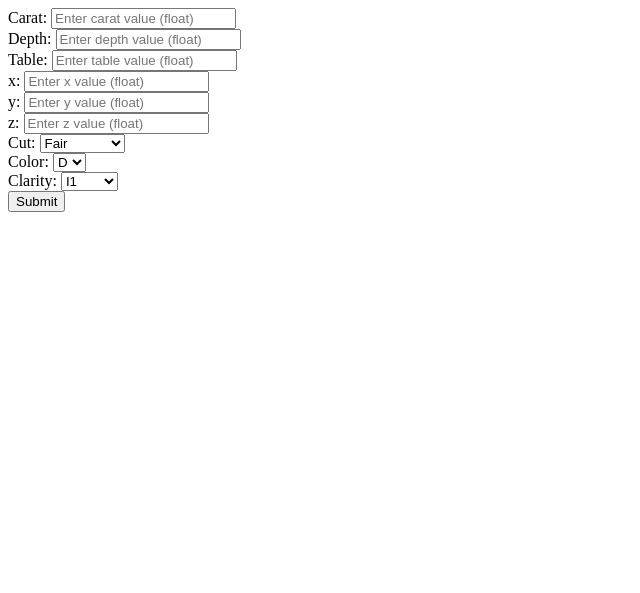
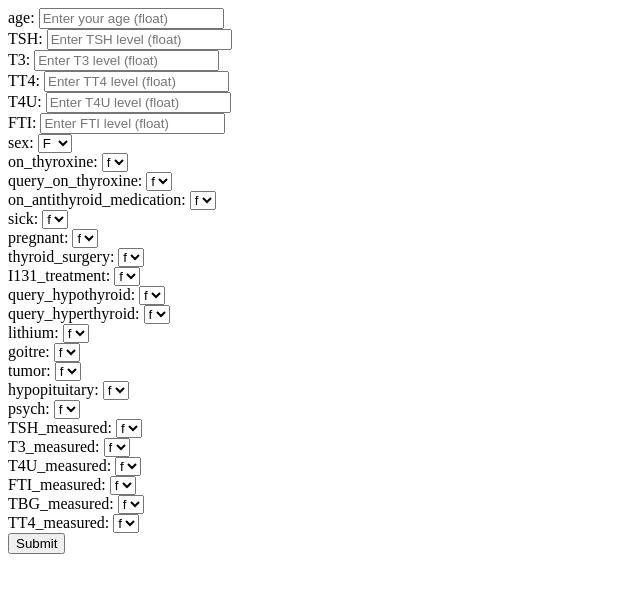
Before and after one commit to ambikagovindan/Hypothyroid_detection_ANN, a Flask app: page /predict in a window 1280 px wide. Shown: the top 593 px of the page, without its empty margins (0-640 px from the left). Run offline with Flask 3, Linux system fonts and the light colour scheme.

Commit message:
'app.py'

```diff
--- a/templates/form.html
+++ b/templates/form.html
@@ -2,70 +2,200 @@
 <body>
 <form action="{{url_for('predict_datapoint')}}" method="POST">
     <div class="form-group">
-        <label for="carat">Carat:</label>
-        <input type="text" id="carat" name="carat" placeholder="Enter carat value (float)">
+        <label for="age">age:</label>
+        <input type="text" id="age" name="age" placeholder="Enter your age (float)">
     </div>
 
     <div class="form-group">
-        <label for="depth">Depth:</label>
-        <input type="text" id="depth" name="depth" placeholder="Enter depth value (float)">
+        <label for="TSH">TSH:</label>
+        <input type="text" id="TSH" name="TSH" placeholder="Enter TSH level (float)">
     </div>
 
     <div class="form-group">
-        <label for="table">Table:</label>
-        <input type="text" id="table" name="table" placeholder="Enter table value (float)">
+        <label for="T3">T3:</label>
+        <input type="text" id="T3" name="T3" placeholder="Enter T3 level (float)">
     </div>
 
     <div class="form-group">
-        <label for="x">x:</label>
-        <input type="text" id="x" name="x" placeholder="Enter x value (float)">
+        <label for="TT4">TT4:</label>
+        <input type="text" id="TT4" name="TT4" placeholder="Enter TT4 level (float)">
     </div>
 
     <div class="form-group">
-        <label for="y">y:</label>
-        <input type="text" id="y" name="y" placeholder="Enter y value (float)">
+        <label for="T4U">T4U:</label>
+        <input type="text" id="T4U" name="T4U" placeholder="Enter T4U level (float)">
     </div>
 
     <div class="form-group">
-        <label for="z">z:</label>
-        <input type="text" id="z" name="z" placeholder="Enter z value (float)">
+        <label for="FTI">FTI:</label>
+        <input type="text" id="FTI" name="FTI" placeholder="Enter FTI level (float)">
     </div>
 
 <div class="form-group">
-  <label for="cut">Cut:</label>
-  <select id="cut" name="cut">
-    <option value="Fair">Fair</option>
-    <option value="Good">Good</option>
-    <option value="Very Good">Very Good</option>
-    <option value="Premium">Premium</option>
-    <option value="Ideal">Ideal</option>
+  <label for="sex">sex:</label>
+  <select id="sex" name="sex">
+    <option value="F">F</option>
+    <option value="M">M</option>
   </select>
 </div>
 
 <div class="form-group">
-  <label for="color">Color:</label>
-  <select id="color" name="color">
-    <option value="D">D</option>
-    <option value="E">E</option>
-    <option value="F">F</option>
-    <option value="G">G</option>
-    <option value="H">H</option>
-    <option value="I">I</option>
-    <option value="J">J</option>
+  <label for="on_thyroxine">on_thyroxine:</label>
+  <select id="on_thyroxine" name="on_thyroxine">
+    <option value="f">f</option>
+    <option value="t">t</option>
   </select>
 </div>
 
 <div class="form-group">
-  <label for="clarity">Clarity:</label>
-  <select id="clarity" name="clarity">
-    <option value="I1">I1</option>
-    <option value="SI2">SI2</option>
-    <option value="SI1">SI1</option>
-    <option value="VS2">VS2</option>
-    <option value="VS1">VS1</option>
-    <option value="VVS2">VVS2</option>
-    <option value="VVS1">VVS1</option>
-    <option value="IF">IF</option>
+  <label for="query_on_thyroxine">query_on_thyroxine:</label>
+  <select id="query_on_thyroxine" name="query_on_thyroxine">
+    <option value="f">f</option>
+    <option value="t">t</option>
+  </select>
+</div>
+
+<div class="form-group">
+  <label for="on_antithyroid_medication">on_antithyroid_medication:</label>
+  <select id="on_antithyroid_medication" name="on_antithyroid_medication">
+    <option value="f">f</option>
+    <option value="t">t</option>
+  </select>
+</div>
+
+<div class="form-group">
+  <label for="sick">sick:</label>
+  <select id="sick" name="sick">
+    <option value="f">f</option>
+    <option value="t">t</option>
+  </select>
+</div>
+
+<div class="form-group">
+  <label for="pregnant">pregnant:</label>
+  <select id="pregnant" name="pregnant">
+    <option value="f">f</option>
+    <option value="t">t</option>
+  </select>
+</div>
+
+<div class="form-group">
+  <label for="thyroid_surgery">thyroid_surgery:</label>
+  <select id="thyroid_surgery" name="thyroid_surgery">
+    <option value="f">f</option>
+    <option value="t">t</option>
+  </select>
+</div>
+
+<div class="form-group">
+  <label for="I131_treatment">I131_treatment:</label>
+  <select id="I131_treatment" name="I131_treatment">
+    <option value="f">f</option>
+    <option value="t">t</option>
+  </select>
+</div>
+
+<div class="form-group">
+  <label for="query_hypothyroid">query_hypothyroid:</label>
+  <select id="query_hypothyroid" name="query_hypothyroid">
+    <option value="f">f</option>
+    <option value="t">t</option>
+  </select>
+</div>
+
+<div class="form-group">
+  <label for="query_hyperthyroid">query_hyperthyroid:</label>
+  <select id="query_hyperthyroid" name="query_hyperthyroid">
+    <option value="f">f</option>
+    <option value="t">t</option>
+  </select>
+</div>
+
+<div class="form-group">
+  <label for="lithium">lithium:</label>
+  <select id="lithium" name="lithium">
+    <option value="f">f</option>
+    <option value="t">t</option>
+  </select>
+</div>
+
+<div class="form-group">
+  <label for="goitre">goitre:</label>
+  <select id="goitre" name="goitre">
+    <option value="f">f</option>
+    <option value="t">t</option>
+  </select>
+</div>
+
+<div class="form-group">
+  <label for="tumor">tumor:</label>
+  <select id="tumor" name="tumor">
+    <option value="f">f</option>
+    <option value="t">t</option>
+  </select>
+</div>
+
+<div class="form-group">
+  <label for="hypopituitary">hypopituitary:</label>
+  <select id="hypopituitary" name="hypopituitary">
+    <option value="f">f</option>
+    <option value="t">t</option>
+  </select>
+</div>
+
+<div class="form-group">
+  <label for="psych">psych:</label>
+  <select id="psych" name="psych">
+    <option value="f">f</option>
+    <option value="t">t</option>
+  </select>
+</div>
+
+<div class="form-group">
+  <label for="TSH_measured">TSH_measured:</label>
+  <select id="TSH_measured" name="TSH_measured">
+    <option value="f">f</option>
+    <option value="t">t</option>
+  </select>
+</div>
+
+<div class="form-group">
+  <label for="T3_measured">T3_measured:</label>
+  <select id="T3_measured" name="T3_measured">
+    <option value="f">f</option>
+    <option value="t">t</option>
+  </select>
+</div>
+
+<div class="form-group">
+  <label for="T4U_measured">T4U_measured:</label>
+  <select id="T4U_measured" name="T4U_measured">
+    <option value="f">f</option>
+    <option value="t">t</option>
+  </select>
+</div>
+
+<div class="form-group">
+  <label for="FTI_measured">FTI_measured:</label>
+  <select id="FTI_measured" name="FTI_measured">
+    <option value="f">f</option>
+    <option value="t">t</option>
+  </select>
+</div>
+
+<div class="form-group">
+  <label for="TBG_measured">TBG_measured:</label>
+  <select id="TBG_measured" name="TBG_measured">
+    <option value="f">f</option>
+    <option value="t">t</option>
+  </select>
+</div>
+
+<div class="form-group">
+  <label for="TT4_measured">TT4_measured:</label>
+  <select id="TT4_measured" name="TT4_measured">
+    <option value="f">f</option>
+    <option value="t">t</option>
   </select>
 </div>
 
```
Also changed, not shown: src/pipeline/prediction_pipeline.py (+5 -3 lines).
